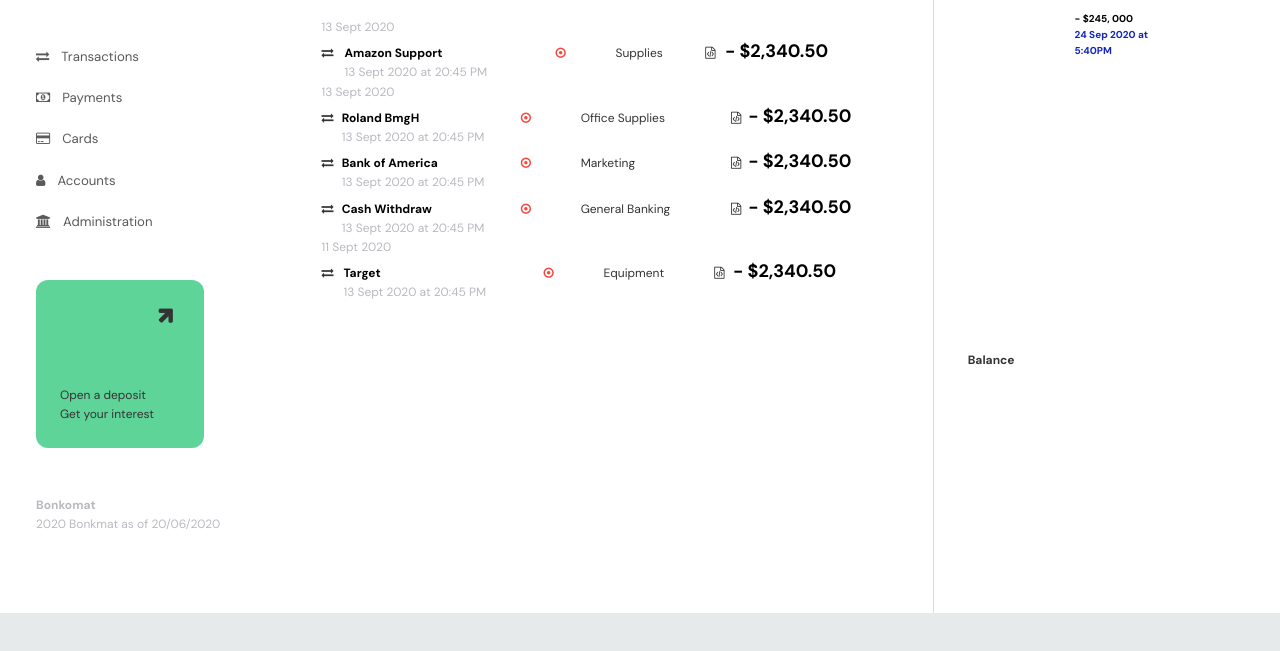
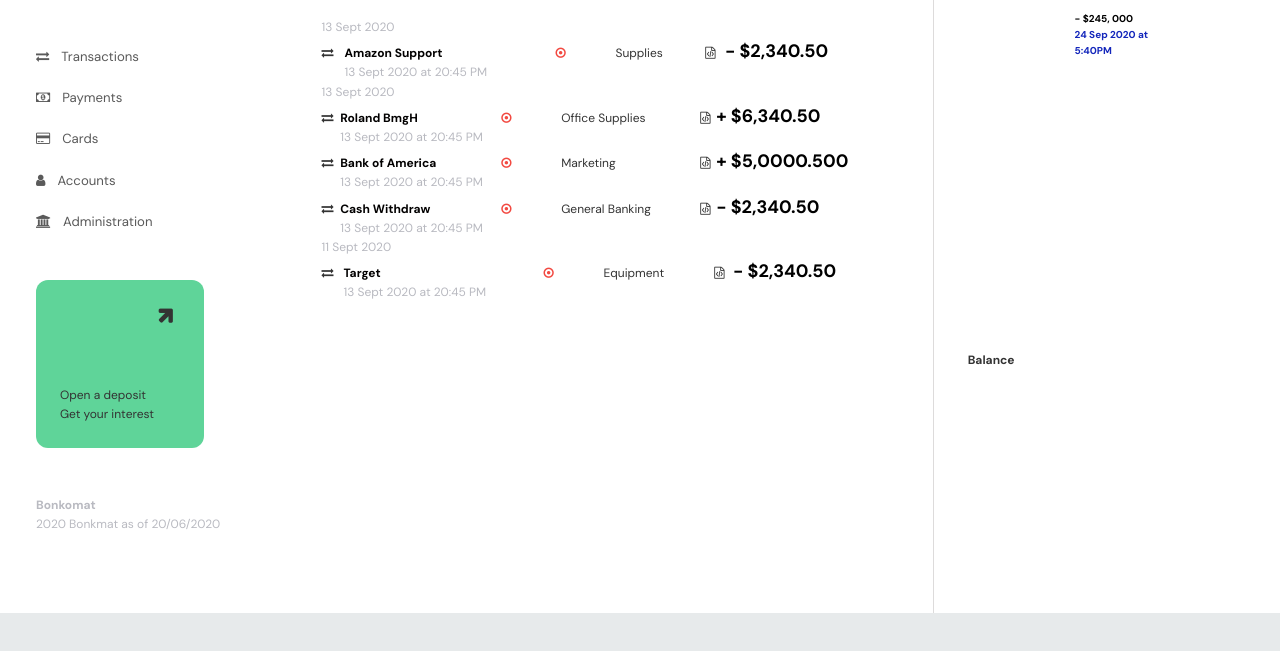
Before and after one commit to Atwinenickson/dribbletryouts, a plain HTML site: page index.html in a window 1280 px wide. Shown: the part 187-838 px from the top of the page. Drawn offline with Linux system fonts and the light colour scheme.

Commit message:
changes to the table details

```diff
--- a/index.html
+++ b/index.html
@@ -119,7 +119,7 @@
                                     <i class="fa fa-file-code-o" aria-hidden="true"></i>
                                 </div>
                                 <div class="table-body-cell">
-                                    <h2 class="amount">- $2,340.50</h2>
+                                    <h2 class="amount">+ $6,340.50</h2>
                                 </div>
                             </div>
                             <!--end of row-->
@@ -143,7 +143,7 @@
                                     <i class="fa fa-file-code-o" aria-hidden="true"></i>
                                 </div>
                                 <div class="table-body-cell">
-                                    <h2 class="amount">- $2,340.50</h2>
+                                    <h2 class="amount">+ $5,0000.500</h2>
                                 </div>
                             </div>
                             <!--end of row-->
```
